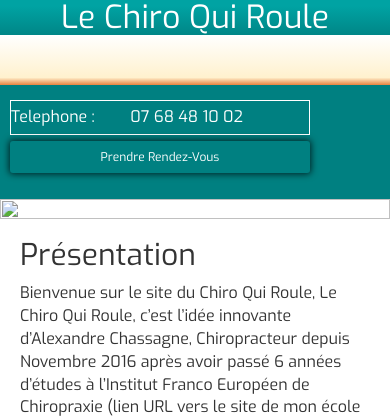
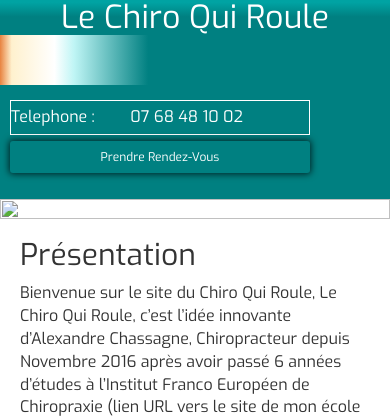
Before and after one commit to NyanUnicorn/Stage, a PHP site: page /index.php in a window 390 px wide. Shown: the top 420 px of the page. Run offline with PHP 8.4, Linux system fonts and the light colour scheme; data that the repository does not hold is empty; some libraries are stand-ins or nearby versions.

Commit message:
tweekytweek

```diff
--- a/models/pieces/head_external.php
+++ b/models/pieces/head_external.php
@@ -7,3 +7,4 @@
   <link rel="stylesheet" href="https://maxcdn.bootstrapcdn.com/bootstrap/3.3.7/css/bootstrap.min.css">
   <script src="https://ajax.googleapis.com/ajax/libs/jquery/3.3.1/jquery.min.js"></script>
   <script src="https://maxcdn.bootstrapcdn.com/bootstrap/3.3.7/js/bootstrap.min.js"></script>
+<script src="https://ajax.googleapis.com/ajax/libs/angularjs/1.6.10/angular.min.js"></script>
--- a/public/style/header-grid.css
+++ b/public/style/header-grid.css
@@ -7,6 +7,7 @@ header .header{
   align-items: center;
   display: grid;
   grid-template-columns: auto 268px auto;
+	background : linear-gradient(to bottom, rgba(0,163,163,1) 0%, rgba(0,163,163,1) 7%, rgba(0,128,129,1) 48%, rgba(0,128,129,1) 100%);
 }
 
 header .header-content{
--- a/public/style/navbar1.css
+++ b/public/style/navbar1.css
@@ -92,4 +92,10 @@
 	#custom-menu ul.nav_items{
 		visibility: hidden;
 	}
+	#custom-menu.nav_bar{
+		background: linear-gradient(to right, rgba(232,131,64,1) 0%, rgba(255,241,206,1) 3%, rgba(255,255,255,1) 14%, rgba(191,245,245,1) 19%, rgba(0,128,129,1) 38%, rgba(0,128,129,1) 100%);
+	}
+	#custom-menu.nav_bar.affix{
+		background: linear-gradient(to right, rgba(232,131,64,1) 0%, rgba(255,241,206,1) 3%, rgba(255,241,206,1) 30%, rgba(255,241,206,0) 100% );
+	}
 }
```
